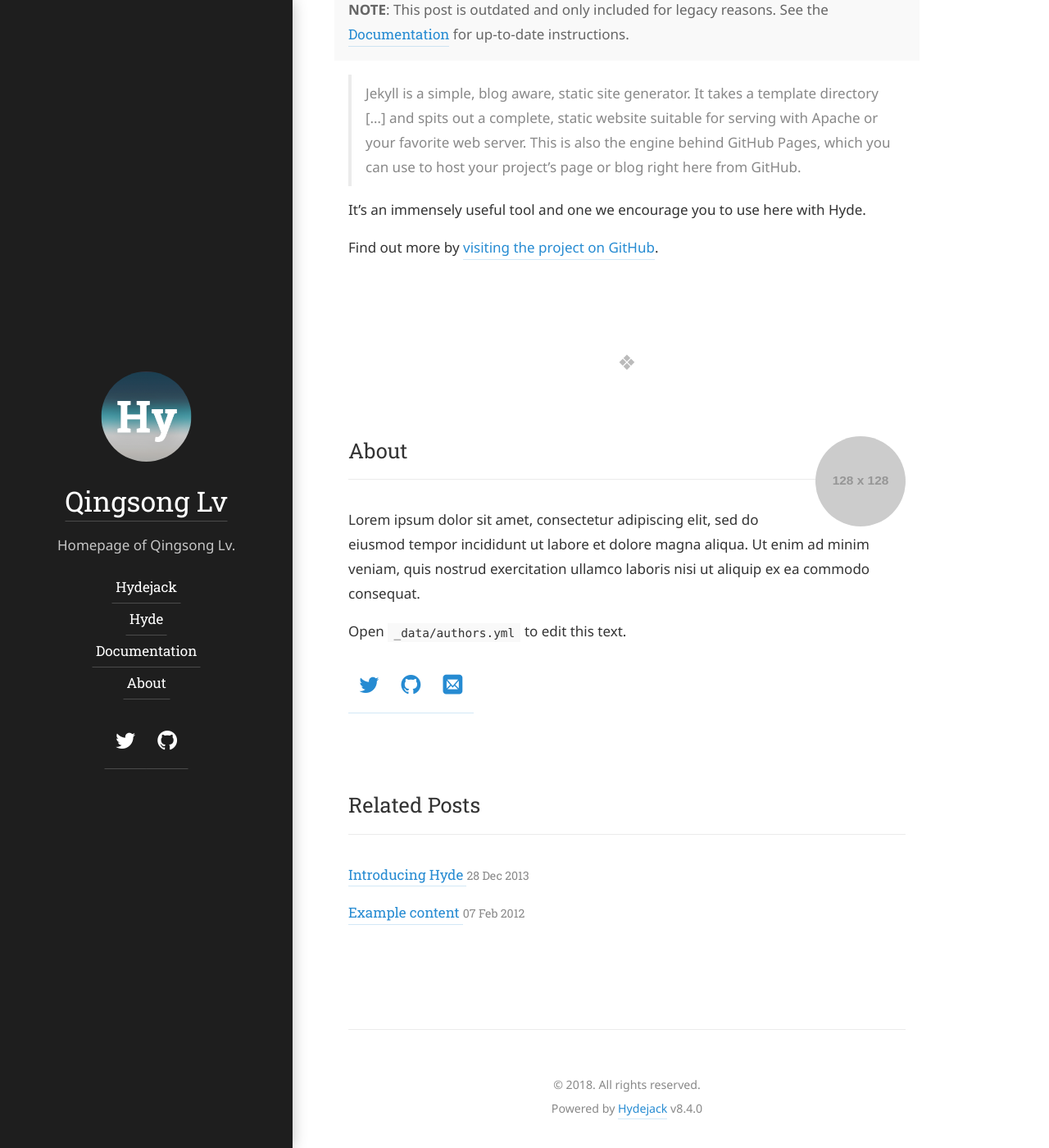
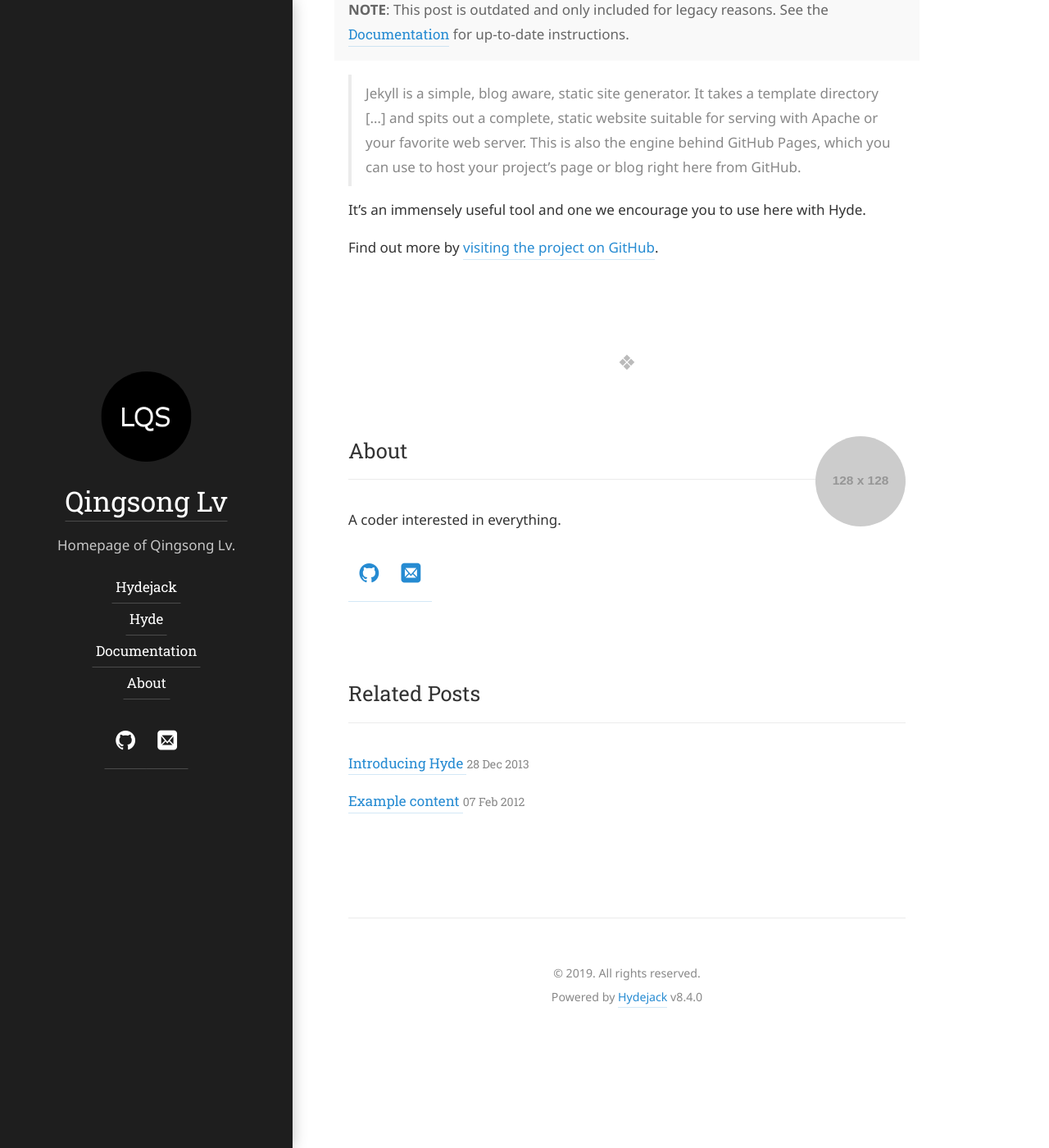
Before and after one commit to qingsonglv/qingsonglv.github.io, a Jekyll site: the page built from hyde/_posts/2012-02-06-whats-jekyll.md, in a window 1280 px wide and 1400 px high, scrolled down 425 px. Shown: the whole window at 82% size. Built offline with Jekyll 4.4.1, drawn with Linux system fonts in a browser that asks for light colours; some web fonts are replaced.

Commit message:
update info

```diff
--- a/_config.yml
+++ b/_config.yml
@@ -65,7 +65,7 @@ menu:
 #     url:               /cookies-policy/
 
 # This text will appear in a `<small>` tag in the footer of every page.
-copyright:             © 2018. All rights reserved.
+copyright:             © 2019. All rights reserved.
 
 # Format of the permalinks
 permalink:             /:categories/:year-:month-:day-:title/
--- a/_data/authors.yml
+++ b/_data/authors.yml
@@ -2,24 +2,13 @@
 # Must be the same as `author` in `_config.yml`.
 # Change `author1` to your shortname.
 author1:
-  name:              <firstname> <lastname>
-  email:             <mail@domain.tld>
+  name:              Qingsong Lv
+  email:             lqs@mail.bnu.edu.cn
 
   # Used at the bottom of each page and at the top of the `about` layout
   # Markdown enabled, can use multiple paragraphs (enabled by `|`)
   about:             |
-    Lorem ipsum dolor sit amet, consectetur adipiscing elit,
-    sed do eiusmod tempor incididunt ut labore et dolore magna aliqua.
-    Ut enim ad minim veniam, quis nostrud exercitation ullamco laboris nisi ut aliquip ex ea commodo consequat.
-
-    Open `_data/authors.yml` to edit this text.
-
-    [Download Free][kit]
-    -- or --
-    [Buy PRO][buy]
-
-    [kit]: https://github.com/qwtel/hydejack-starter-kit/archive/v8.1.1.zip
-    [buy]: https://app.simplegoods.co/i/NATYVLYT
+    A coder interested in everything.
 
   # This photo will be used in the about section
   picture:
@@ -33,9 +22,9 @@ author1:
   # Comment/uncommet to show/hide
   # Rearrange to change the order in which they appear
   social:
-    twitter:         <username>
-    github:          <username>
-    # email:           <mail@domain.tld>
+    # twitter:         <username>
+    github:          1049451037
+    email:           lqs@mail.bnu.edu.cn
     # rss:             https://<url>/feed.xml
     # facebook:        <username>
     # google:          <number>
@@ -73,19 +62,19 @@ author1:
     # download:        <url>
 
 # Another author (optional)
-author2:
-  name:              <firtname> <lastname>
-  email:             <mail@domain.tld>
-  about:             |
-    Lorem ipsum dolor sit amet, consectetur adipiscing elit,
-    sed do eiusmod tempor incididunt ut labore et dolore magna aliqua.
-    Ut enim ad minim veniam, quis nostrud exercitation ullamco laboris nisi ut aliquip ex ea commodo consequat.
+# author2:
+#   name:              <firtname> <lastname>
+#   email:             <mail@domain.tld>
+#   about:             |
+#     Lorem ipsum dolor sit amet, consectetur adipiscing elit,
+#     sed do eiusmod tempor incididunt ut labore et dolore magna aliqua.
+#     Ut enim ad minim veniam, quis nostrud exercitation ullamco laboris nisi ut aliquip ex ea commodo consequat.
 
-    Open `_data/authors.yml` to edit this text.
-  picture:           https://placehold.it/128x128
-  twitter:           <username>
-  github:            <username>
-  accent_color:      '#268bd2'
-  accent_image:
-    background:      '#202020'
-    overlay:         false
+#     Open `_data/authors.yml` to edit this text.
+#   picture:           https://placehold.it/128x128
+#   twitter:           <username>
+#   github:            <username>
+#   accent_color:      '#268bd2'
+#   accent_image:
+#     background:      '#202020'
+#     overlay:         false
```
Also changed, not shown: assets/icons/icon.png.
